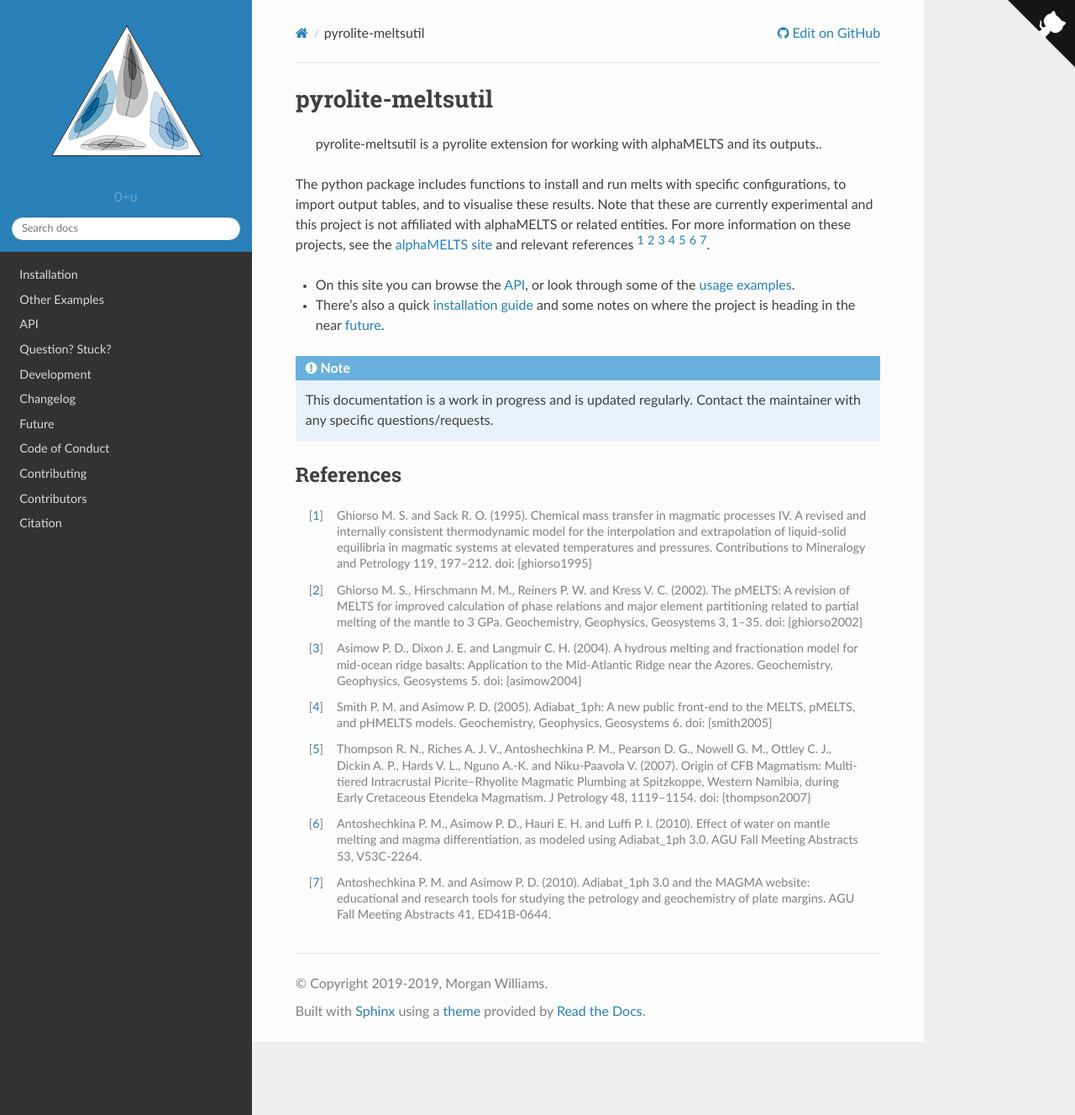
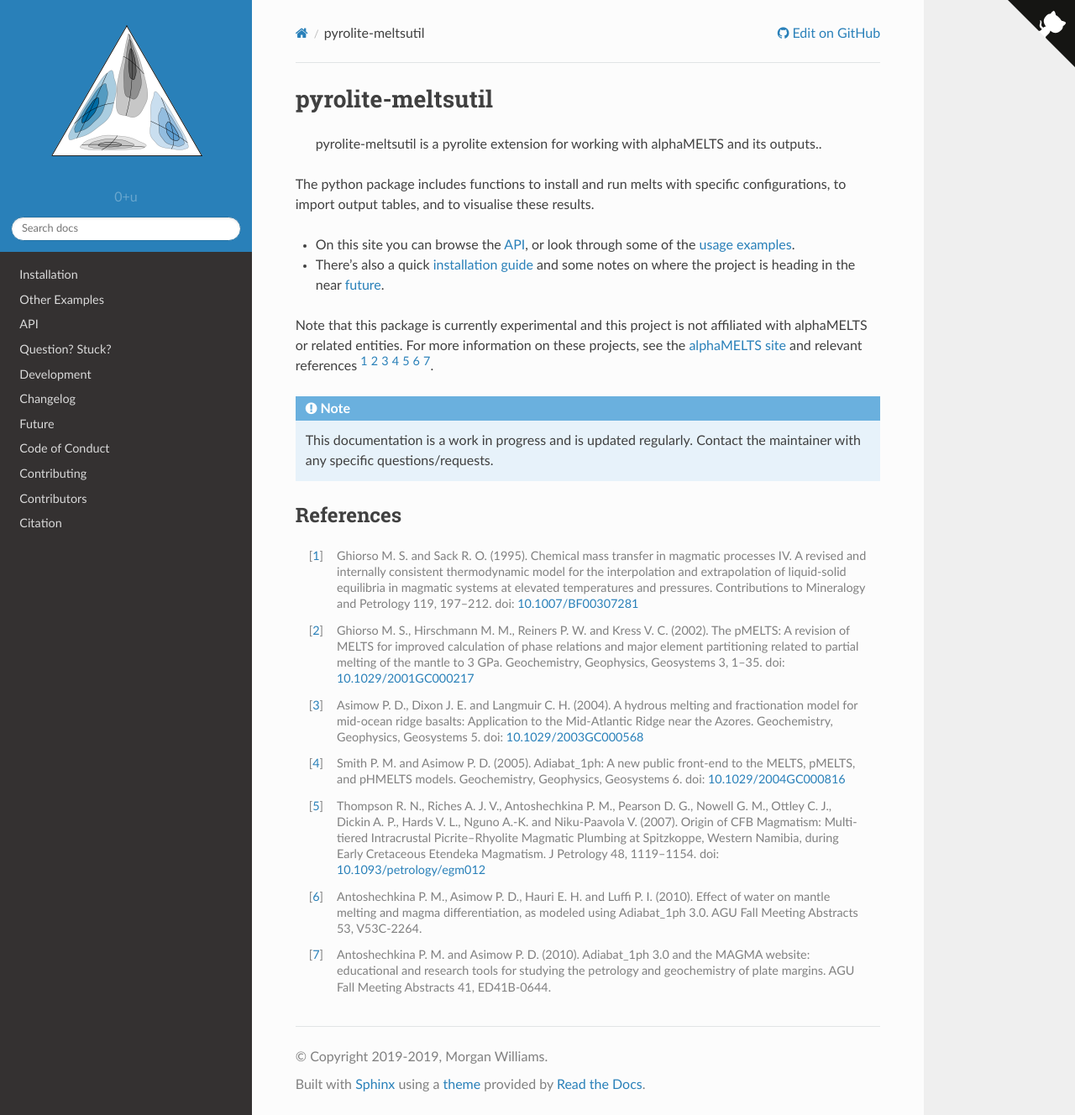
Before and after one commit to morganjwilliams/pyrolite-meltsutil, a Sphinx documentation site: the page built from docs/source/index.rst, in a window 1280 px wide and 1328 px high. Shown: the whole window at 84% size. Built offline with Sphinx 7.4.7 and the Read the Docs theme 2.0.0, drawn with Linux system fonts in a browser that asks for light colours.

Commit message:
Update Docs References

```diff
--- a/docs/source/index.rst
+++ b/docs/source/index.rst
@@ -4,18 +4,19 @@ pyrolite-meltsutil
   pyrolite-meltsutil is a pyrolite extension for working with alphaMELTS and its outputs..
 
 The python package includes functions to install and run melts with specific configurations,
-to import output tables, and to visualise these results. Note that these are
-currently experimental and this project is not affiliated with alphaMELTS or related
-entities. For more information on these projects,
-see the `alphaMELTS site <https://magmasource.caltech.edu/alphamelts/>`__ and relevant
-references
-[#ref_1]_  [#ref_2]_  [#ref_3]_  [#ref_4]_ [#ref_5]_ [#ref_6]_ [#ref_7]_.
+to import output tables, and to visualise these results.
 
 - On this site you can browse the  `API <./api/API.html>`__, or look
   through some of the `usage examples <./examples.html>`__.
 
 - There's also a quick `installation guide <./installation.html>`__ and some notes on
   where the project is heading in the near `future <./dev/future.html>`__.
+
+Note that this package is currently experimental and this project is not affiliated
+with alphaMELTS or related entities. For more information on these projects,
+see the `alphaMELTS site <https://magmasource.caltech.edu/alphamelts/>`__ and relevant
+references
+[#ref_1]_  [#ref_2]_  [#ref_3]_  [#ref_4]_ [#ref_5]_ [#ref_6]_ [#ref_7]_.
 
 .. toctree::
    :maxdepth: 1
@@ -37,7 +38,6 @@ references
 .. note:: This documentation is a work in progress and is updated regularly. Contact
           the maintainer with any specific questions/requests.
 
-
 References
 -----------
 .. [#ref_1] Ghiorso M. S. and Sack R. O. (1995). Chemical mass transfer in magmatic
@@ -45,27 +45,27 @@ References
         interpolation and extrapolation of liquid-solid equilibria in magmatic systems
         at elevated temperatures and pressures. Contributions to Mineralogy and
         Petrology 119, 197–212.
-        doi: {ghiorso1995}
+        doi: `10.1007/BF00307281 <https://dx.doi.org/10.1007/BF00307281>`__
 .. [#ref_2] Ghiorso M. S., Hirschmann M. M., Reiners P. W. and Kress V. C. (2002).
         The pMELTS: A revision of MELTS for improved calculation of phase relations
         and major element partitioning related to partial melting of the mantle to
         3 GPa. Geochemistry, Geophysics, Geosystems 3, 1–35.
-        doi: {ghiorso2002}
+        doi: `10.1029/2001GC000217 <https://dx.doi.org/10.1029/2001GC000217>`__
 .. [#ref_3] Asimow P. D., Dixon J. E. and Langmuir C. H. (2004).
         A hydrous melting and fractionation model for mid-ocean ridge basalts:
         Application to the Mid-Atlantic Ridge near the Azores. Geochemistry,
         Geophysics, Geosystems 5.
-        doi: {asimow2004}
+        doi: `10.1029/2003GC000568 <https://dx.doi.org/10.1029/2003GC000568>`__
 .. [#ref_4] Smith P. M. and Asimow P. D. (2005).
         Adiabat_1ph: A new public front-end to the MELTS, pMELTS, and pHMELTS models.
         Geochemistry, Geophysics, Geosystems 6.
-        doi: {smith2005}
+        doi: `10.1029/2004GC000816 <https://dx.doi.org/10.1029/2004GC000816>`__
 .. [#ref_5] Thompson R. N., Riches A. J. V., Antoshechkina P. M., Pearson D. G.,
         Nowell G. M., Ottley C. J., Dickin A. P., Hards V. L., Nguno A.-K. and
         Niku-Paavola V. (2007). Origin of CFB Magmatism: Multi-tiered Intracrustal
         Picrite–Rhyolite Magmatic Plumbing at Spitzkoppe, Western Namibia, during
         Early Cretaceous Etendeka Magmatism. J Petrology 48, 1119–1154.
-        doi: {thompson2007}
+        doi: `10.1093/petrology/egm012 <https://dx.doi.org/10.1093/petrology/egm012>`__
 .. [#ref_6] Antoshechkina P. M., Asimow P. D., Hauri E. H. and Luffi P. I. (2010).
         Effect of water on mantle melting and magma differentiation, as modeled using
         Adiabat_1ph 3.0. AGU Fall Meeting Abstracts 53, V53C-2264.
```
